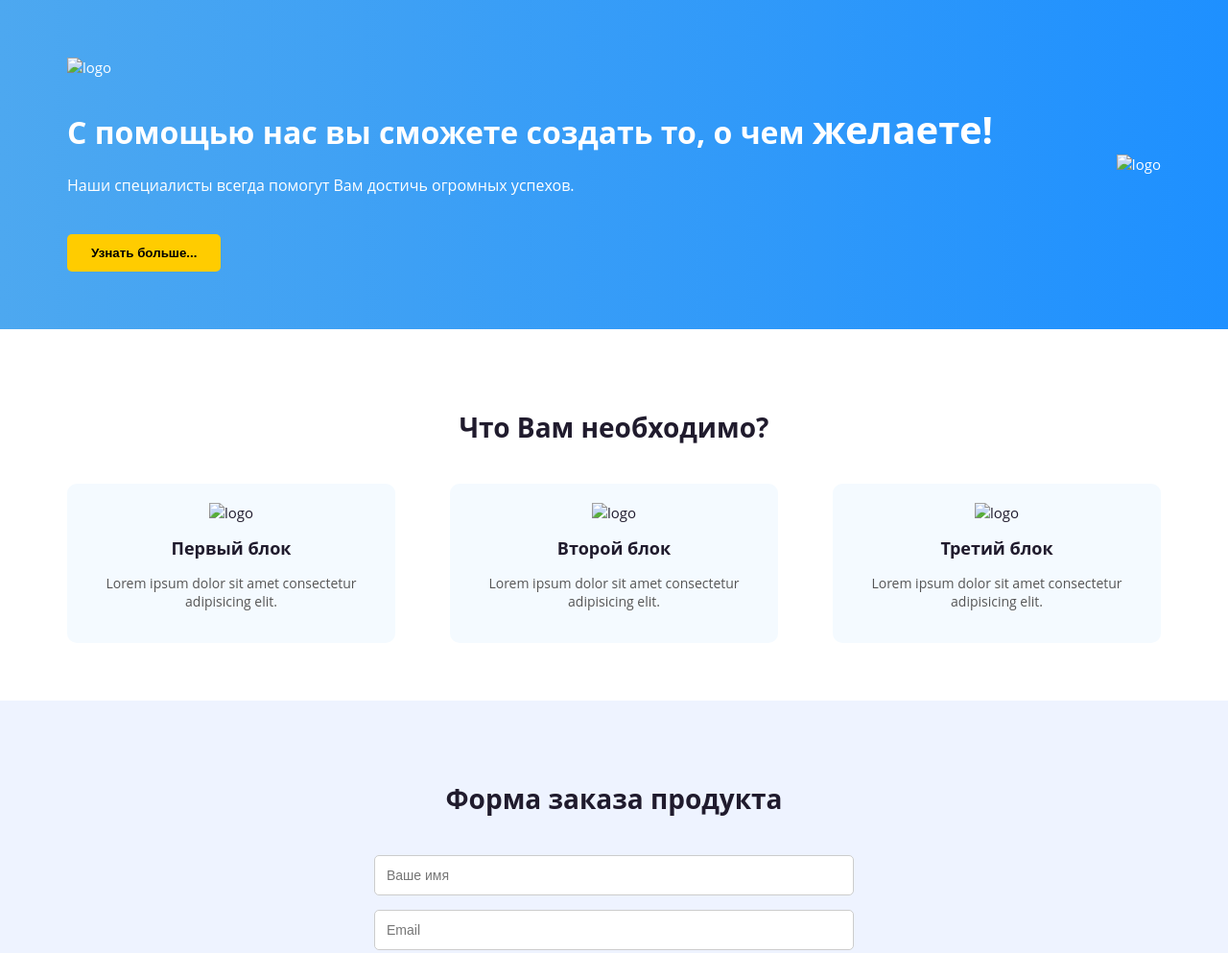
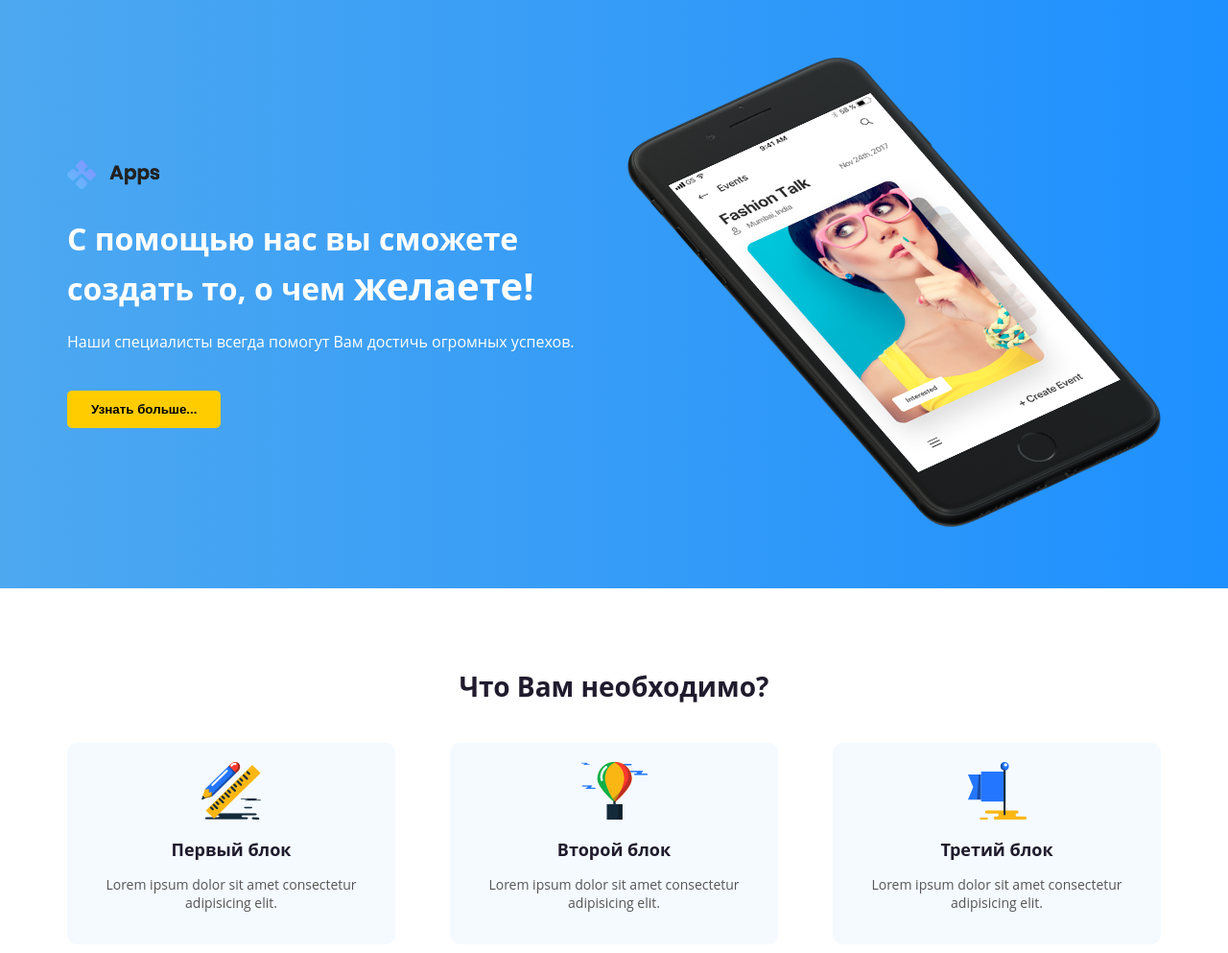
Before and after one commit to unidoto/my-project-kusakin, a plain HTML site: page index.html in a window 1280 px wide. Shown: the top 993 px of the page at 96% size. Drawn offline with Linux system fonts and the light colour scheme.

Commit message:
Update index.html

```diff
--- a/index.html
+++ b/index.html
@@ -11,14 +11,14 @@
     <section class="hero">
         <div class="container hero-container">
             <div class="hero-text">
-                <img src="img/logo.png" alt="logo">
+                <img src="logo.png" alt="logo">
                 <h2>С помощью нас вы сможете создать то, о чем <span>желаете!</span></h2>
                 <p>Наши специалисты всегда помогут Вам достичь огромных успехов.</p>
                 <button class="btn change-color-btn">Узнать больше...</button>
             </div>
 
             <div class="hero-image">
-                <img src="img/header-img.png" alt="logo">
+                <img src="header-img.png" alt="logo">
             </div>
         </div>
     </section>
@@ -28,17 +28,17 @@
             <h2 class="section-title">Что Вам необходимо?</h2>
             <div class="services-blocks">
                 <div class="service-item">
-                    <img src="img\f3.png" alt="logo">
+                    <img src="f3.png" alt="logo">
                     <h3>Первый блок</h3>
                     <p>Lorem ipsum dolor sit amet consectetur adipisicing elit.</p>
                 </div>
                 <div class="service-item">
-                    <img src="img\f4.png" alt="logo">
+                    <img src="f4.png" alt="logo">
                     <h3>Второй блок</h3>
                     <p>Lorem ipsum dolor sit amet consectetur adipisicing elit.</p>
                 </div>
                 <div class="service-item">
-                    <img src="img\f5.png" alt="logo">
+                    <img src="f5.png" alt="logo">
                     <h3>Третий блок</h3>
                     <p>Lorem ipsum dolor sit amet consectetur adipisicing elit.</p>
                 </div>
```
